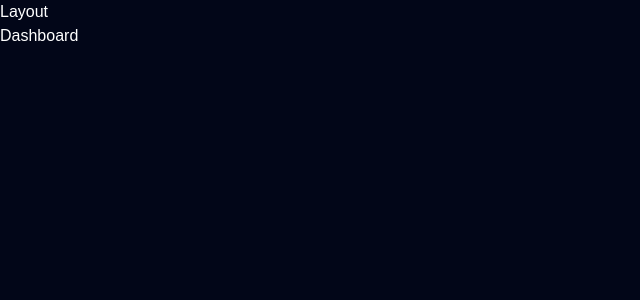
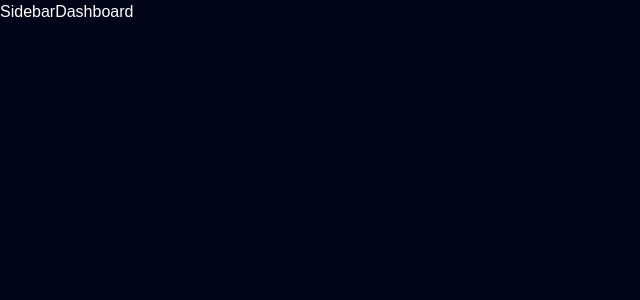
Before and after one commit to Rehana001/Fitness-Tracker, a React (Vite) app in the folder client/: page / in a window 1280 px wide. Both pictures are taken after typing "name@example.com", "Sample123" into the empty fields and a click on the button "Login". Shown: the top 300 px of the page, without its empty margins (0-640 px from the left). Built offline with nearby package versions, Linux system fonts and the light colour scheme; a web font is replaced by a local one.

Commit message:
changes done

```diff
--- /dev/null
+++ b/client/src/components/Sidebar.tsx
@@ -0,0 +1,9 @@
+
+
+const Sidebar = () => {
+  return (
+    <div>Sidebar</div>
+  )
+}
+
+export default Sidebar
--- a/client/src/index.css
+++ b/client/src/index.css
@@ -21,7 +21,7 @@ body {
 }
 
 .layout-container {
-  @apply min-h-screen lg:max-h-screen lg:flex bg-white dark:bg-slate-950 transition-colors duration-200;
+  @apply min-h-screen lg:max-h-screen lg:flex bg-slate-950 text-white transition-colors duration-200;
 }
 
 .page-content-grid {
--- a/client/src/pages/Layout.tsx
+++ b/client/src/pages/Layout.tsx
@@ -1,11 +1,15 @@
 
 import {Outlet} from "react-router-dom"
+import Sidebar from "../components/Sidebar"
 
 const Layout = () => {
   return (
-    <div>
-      Layout
-      <Outlet/>
+    <div className="layout-container">
+      <Sidebar/>
+      <div className="flex-1 overflow-y-scroll">
+        <Outlet/>
+      </div>
+
     </div>
   )
 }
```
